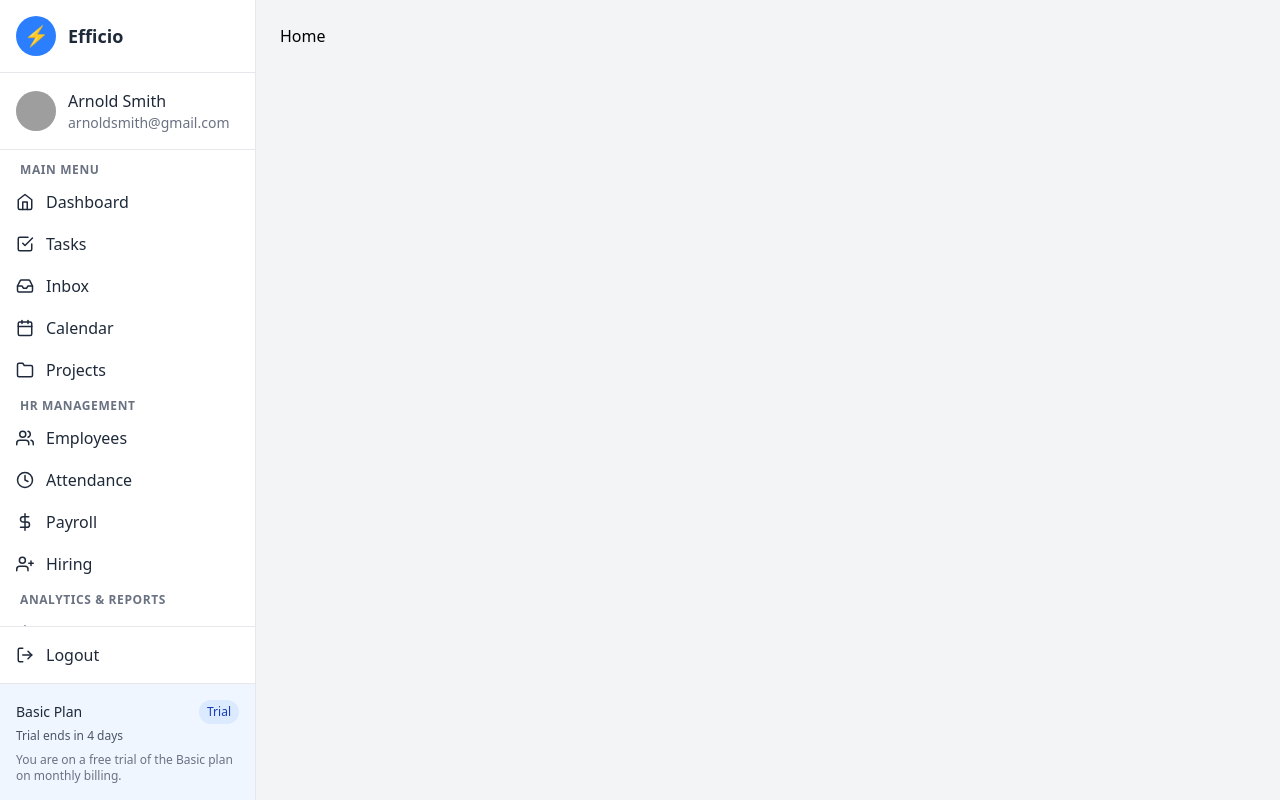
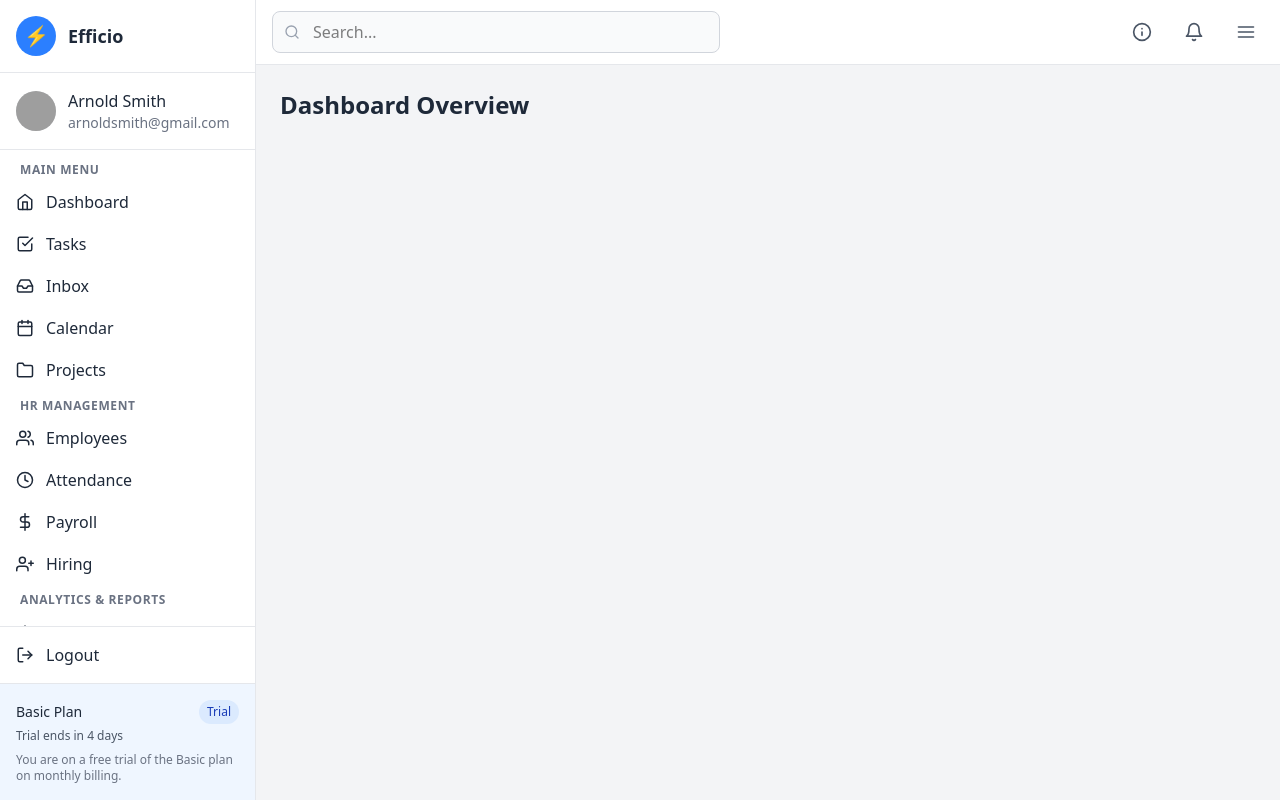
Before and after one commit to Himanshu-coder007/HR-Dashboard-UI, a React (Vite) app: page / in a window 1280 px wide. Built offline with nearby package versions, Linux system fonts and the light colour scheme; grey boxes are pictures that could not be loaded.

Commit message:
created header

```diff
--- /dev/null
+++ b/src/components/Header.jsx
@@ -0,0 +1,37 @@
+import React from 'react';
+import { FiSearch, FiInfo, FiMenu, FiBell } from 'react-icons/fi';
+
+const Header = () => {
+  return (
+    <header className="sticky top-0 z-10 bg-white border-b border-gray-200">
+      <div className="flex items-center justify-between h-16 px-4">
+        {/* Search Bar */}
+        <div className="relative flex-1 max-w-md">
+          <div className="absolute inset-y-0 left-0 pl-3 flex items-center pointer-events-none">
+            <FiSearch className="text-gray-400" />
+          </div>
+          <input
+            type="text"
+            className="block w-full pl-10 pr-3 py-2 border border-gray-300 rounded-lg bg-gray-50 focus:outline-none focus:ring-2 focus:ring-blue-500 focus:border-transparent"
+            placeholder="Search..."
+          />
+        </div>
+
+        {/* Right Side Icons */}
+        <div className="flex items-center space-x-4 ml-4">
+          <button className="p-2 rounded-full hover:bg-gray-100">
+            <FiInfo className="text-gray-600 text-xl" />
+          </button>
+          <button className="p-2 rounded-full hover:bg-gray-100">
+            <FiBell className="text-gray-600 text-xl" />
+          </button>
+          <button className="p-2 rounded-full hover:bg-gray-100">
+            <FiMenu className="text-gray-600 text-xl" />
+          </button>
+        </div>
+      </div>
+    </header>
+  );
+};
+
+export default Header;
--- a/src/pages/Dashboard.jsx
+++ b/src/pages/Dashboard.jsx
@@ -4,12 +4,12 @@ import Home from './Home';
 
 const Dashboard = () => {
   return (
-    <div className="flex h-screen bg-gray-100">
+    <div className="flex h-screen bg-gray-100 overflow-hidden">
       {/* Static always-open sidebar */}
       <Sidebar />
 
       {/* Main content area */}
-      <main className="flex-1 overflow-y-auto p-6">
+      <main className="flex-1 flex flex-col overflow-y-auto">
         <Home />
       </main>
     </div>
--- a/src/pages/Home.jsx
+++ b/src/pages/Home.jsx
@@ -1,9 +1,16 @@
-import React from 'react'
+import React from 'react';
+import Header from '../components/Header';
 
 const Home = () => {
   return (
-    <div>Home</div>
-  )
-}
+    <div className="flex flex-col h-full">
+      <Header />
+      <div className="flex-1 p-6 overflow-y-auto">
+        <h1 className="text-2xl font-bold text-gray-800 mb-6">Dashboard Overview</h1>
+        {/* Your main content will go here */}
+      </div>
+    </div>
+  );
+};
 
-export default Home
+export default Home;
```
